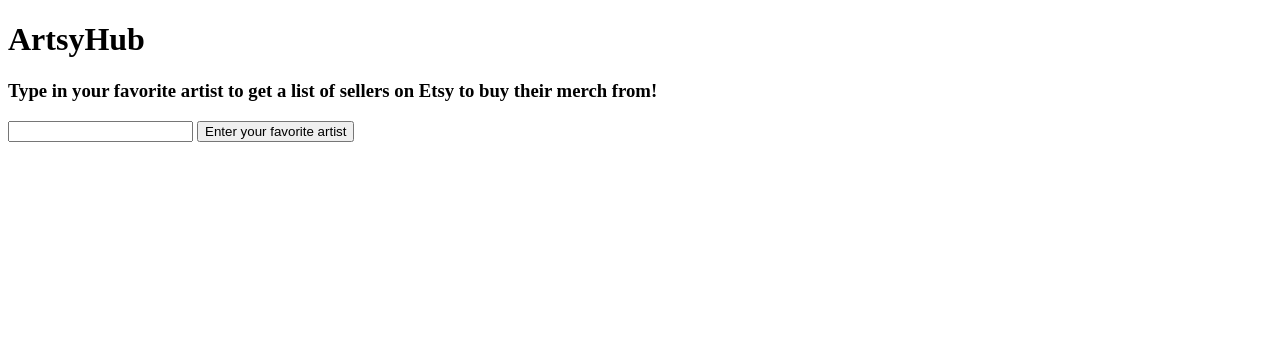
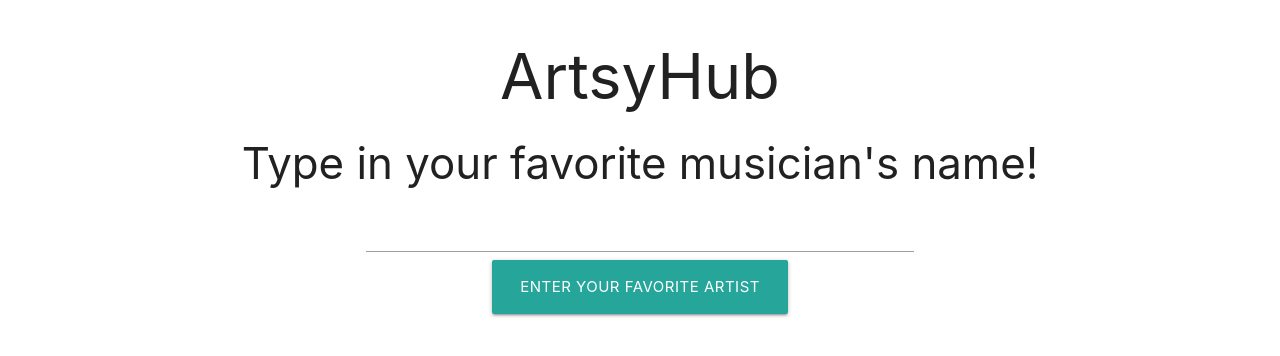
Before and after one commit to beebzz/artsyhub, a website: page public/index.html in a window 1280 px wide. Drawn offline with nearby package versions, Linux system fonts and the light colour scheme.

Commit message:
streamlining UI & setting up key as local bash variable

```diff
--- a/public/client.js
+++ b/public/client.js
@@ -1,8 +1,9 @@
 (function($){
   $(document).ready(function(){
 
-    $('button').click(function(){
+    $('#button').click(function(){
       $('ul').empty();
+      $('h4').empty();
       $('input').empty();
       let shops = [];
       const tag = $("[id='tag']").val();
@@ -12,7 +13,9 @@
         dataType: 'json',
         success: function(data) {
           if(data.length == 0)
-            $('ul').append('Sorry, we were unable to find any sellers related to that artist!');
+            $('.inner').prepend('Sorry, we were unable to find any sellers related to that artist!');
+          else
+            $('.inner').prepend('<h4>Here\'s a list of sellers on Etsy to buy some of their merch from!</h4>');
           for(let item of data){
             if(!shops.includes(item)){
               $('ul').append('<li>https://www.etsy.com/shop/'+item+'</li>');
--- a/public/index.html
+++ b/public/index.html
@@ -3,18 +3,25 @@
   <head>
     <meta charset="utf-8">
     <title>ArtsyHub</title>
+    <!--Setup for JQuery-->
     <script src = "https://ajax.googleapis.com/ajax/libs/jquery/3.1.0/jquery.min.js"></script>
     <script src="client.js"></script>
+
+    <!--Setup for CSS features-->
+    <link rel="stylesheet" href="https://cdnjs.cloudflare.com/ajax/libs/materialize/1.0.0/css/materialize.min.css">
+    <link rel="stylesheet" href="style.css">
   </head>
   <body onload>
     <h1>ArtsyHub</h1>
-    <h3>Type in your favorite artist to get a list of sellers on Etsy to buy their merch from!</h2>
+    <h3>Type in your favorite musician's name!</h2>
     <div class = "container">
+      <div class = "box">
       <input id = "tag"></input>
-      <button id="button">Enter your favorite artist</button>
+      <a id ="button" class="waves-effect waves-light btn-large">Enter your favorite artist</a>
       <div class = "inner">
         <ul></ul>
       </div>
     </div>
+    </div>
   </body>
 </html>
--- a/public/style.css
+++ b/public/style.css
@@ -1,3 +1,15 @@
 .container {
-  display: flex;
+  text-align: center;
+  align-self: center;
+  margin: auto;
 }
+.box{
+  display: inline-block;
+}
+
+h1{
+  text-align: center;
+}
+h3{
+  text-align: center;
+}
--- a/server.js
+++ b/server.js
@@ -4,7 +4,7 @@ const router = require('express').Router();
 const request = require('request');
 const app = express();
 const port = process.env.PORT || 5000;
-const key = process.env.etsykey || process.argv[2];
+const key = process.env.etsykey || process.env.etsyapikey;
 
 let shopReq = function(id){
   let promise = new Promise((resolve, reject) => {
```
